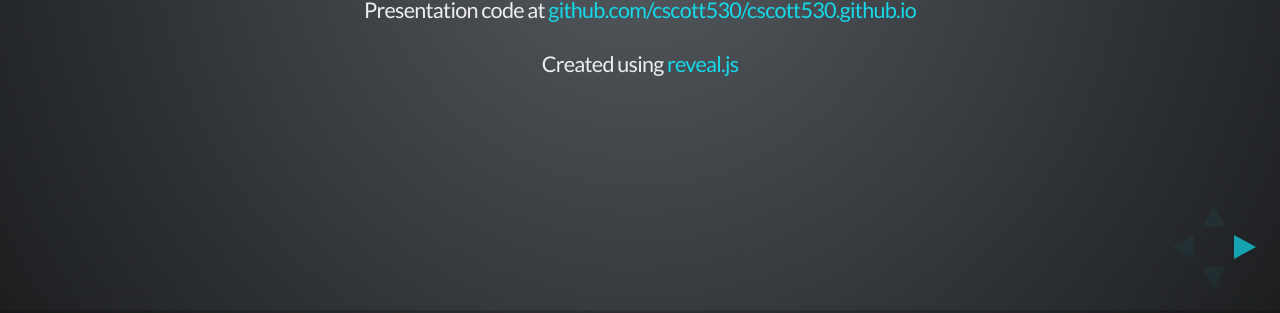
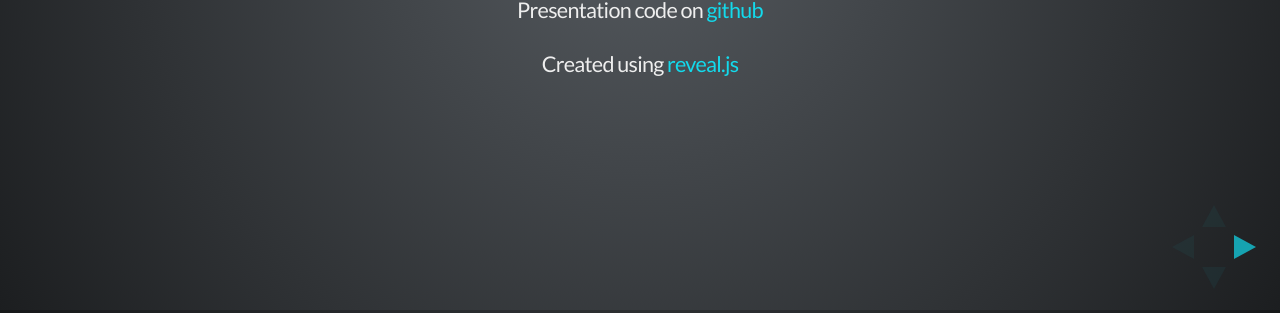
Before and after one commit to cscott530/cscott530.github.io, a website: page ef6-codefirst.html in a window 1280 px wide. Shown: the part 487-800 px from the top of the page. Drawn offline with Linux system fonts and the light colour scheme.

Commit message:
fixed link text.

```diff
--- a/ef6-codefirst.html
+++ b/ef6-codefirst.html
@@ -51,7 +51,7 @@
 						By Chris Scott
 					</p>
 					<p>
-						<small>Presentation code at <a href="https://github.com/cscott530/cscott530.github.io" target="_blank">github.com/cscott530/cscott530.github.io</a></small>
+						<small>Presentation code on <a href="https://github.com/cscott530/cscott530.github.io" target="_blank">github</a></small>
 					</p>
 					<p>
 						<small>Created using <a href="https://github.com/hakimel/reveal.js" target="_blank">reveal.js</a></small>
```
